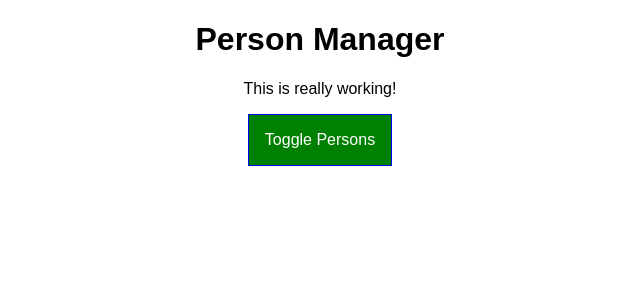
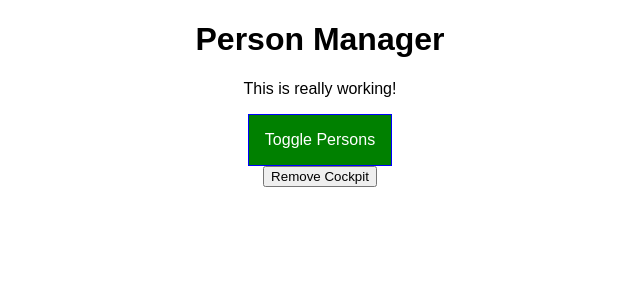
Before and after one commit to BulcsuFarmasi/react-course, a React app: page / in a window 1280 px wide. Shown: the top 300 px of the page, without its empty margins (320-960 px from the left). Built offline with nearby package versions, Linux system fonts and the light colour scheme.

Commit message:
end lifecycle hooks in class based and functional components

```diff
--- a/src/components/Cockpit/Cockpit.js
+++ b/src/components/Cockpit/Cockpit.js
@@ -9,7 +9,18 @@ const cockpit = props => {
     setTimeout(() => {
       alert("Saved data to cloud!");
     }, 1000);
+    return () => {
+      console.log("Cleanup work in useEffect");
+    };
   }, []);
+
+  useEffect(() => {
+    console.log("[Cockpit.js] 2nd useEffect");
+
+    return () => {
+      console.log("Cleanup work in 2nd useEffect");
+    };
+  });
 
   const assignedClasses = [];
   let btnClass = "";
--- a/src/components/Persons/Persons.js
+++ b/src/components/Persons/Persons.js
@@ -31,6 +31,10 @@ class Persons extends Component {
     console.log(snapshot);
   }
 
+  componentWillUnmount() {
+    console.log("[Persons.js] componentWillUnmount");
+  }
+
   render() {
     console.log("[Persons.js] rendering...");
     return this.props.persons.map((person, index) => {
--- a/src/containers/App.js
+++ b/src/containers/App.js
@@ -16,7 +16,8 @@ class App extends Component {
       { id: "dadsas", name: "Peti", age: 28 }
     ],
     otherState: "some other value",
-    showPersons: false
+    showPersons: false,
+    showCockpit: true
   };
 
   static getDerivedStateFromProps(props, state) {
@@ -89,12 +90,17 @@ class App extends Component {
 
     return (
       <div className={classes.App}>
+        {this.state.showCockpit ? (
           <Cockpit
             title={this.props.appTitle}
             showPersons={this.state.showPersons}
             persons={this.state.persons}
             clicked={this.togglePersonsHandler}
           />
+        ) : null}
+        <button onClick={() => this.setState({ showCockpit: false })}>
+          Remove Cockpit
+        </button>
         {persons}
       </div>
     );
```
Lines whose indentation alone changed are shown as unchanged.
